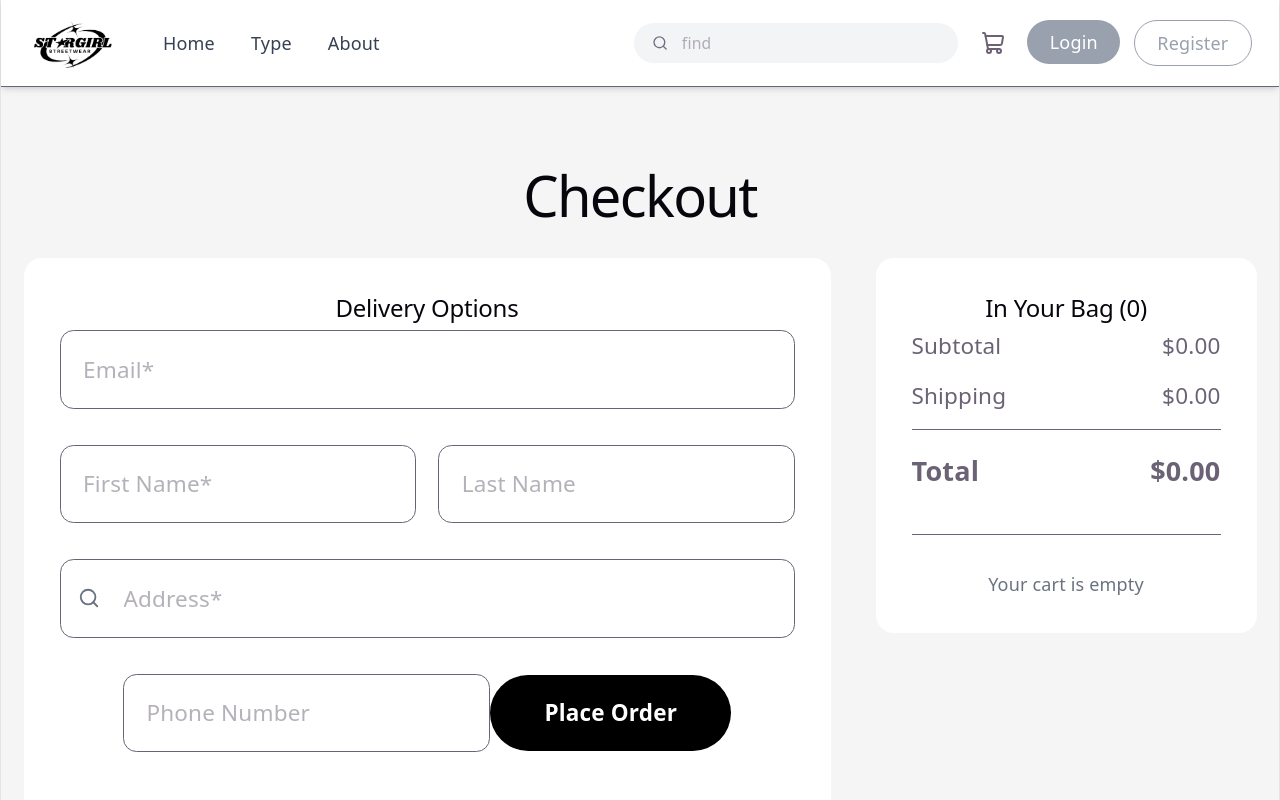
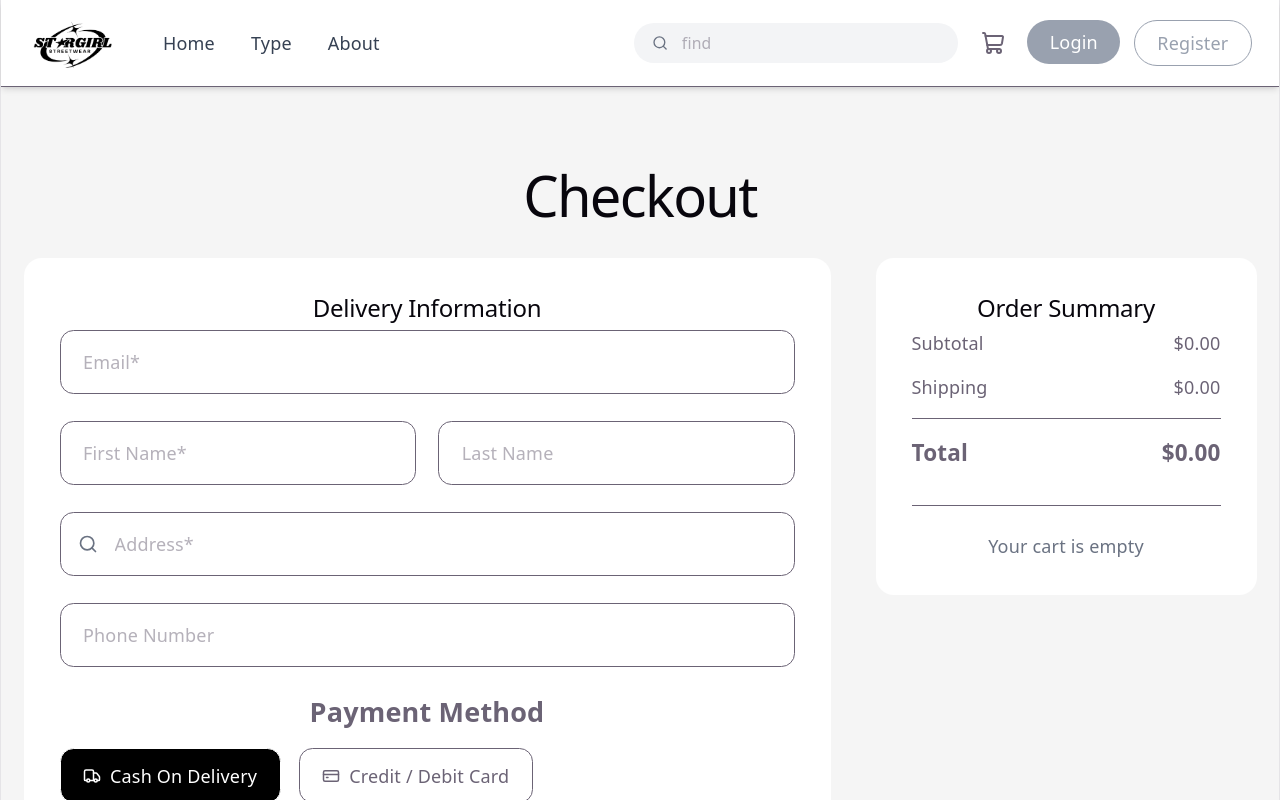
Before and after one commit to lika-010/SHOP, a React (Vite) app: page /checkout in a window 1280 px wide. Shown: the top 800 px of the page. Built offline with nearby package versions, Linux system fonts and the light colour scheme.

Commit message:
update project

```diff
--- a/src/pages/Checkout.jsx
+++ b/src/pages/Checkout.jsx
@@ -1,15 +1,9 @@
 import { useEffect, useState } from "react";
-import {
-  Truck,
-  MapPin,
-  Search,
-  HelpCircle,
-} from "lucide-react";
+import { Search, Truck, CreditCard } from "lucide-react";
 
 export default function Checkout() {
   const [cartItems, setCartItems] = useState([]);
 
-  // 🧠 form state (IMPORTANT)
   const [form, setForm] = useState({
     email: "",
     firstName: "",
@@ -18,14 +12,26 @@ export default function Checkout() {
     phone: "",
   });
 
-  // 🔄 load cart
-  const loadCart = () => {
-    const cart = JSON.parse(localStorage.getItem("cart")) || [];
-    setCartItems(cart);
+  const [paymentMethod, setPaymentMethod] = useState("cod");
+
+  const [cardInfo, setCardInfo] = useState({
+    cardNumber: "",
+    cardHolder: "",
+    expiry: "",
+    cvv: "",
+  });
+
+  const safeParse = (key, fallback) => {
+    try {
+      return JSON.parse(localStorage.getItem(key)) ?? fallback;
+    } catch {
+      return fallback;
+    }
   };
 
   useEffect(() => {
-    loadCart();
+    const cart = safeParse("cart", []);
+    setCartItems(cart);
   }, []);
 
   const subtotal = cartItems.reduce(
@@ -37,7 +43,6 @@ export default function Checkout() {
   const tax = 0;
   const total = subtotal + shipping + tax;
 
-  // 🧾 submit order
   const handleSubmit = (e) => {
     e.preventDefault();
 
@@ -51,24 +56,72 @@ export default function Checkout() {
       return;
     }
 
+    if (paymentMethod === "card") {
+      if (
+        !cardInfo.cardNumber ||
+        !cardInfo.cardHolder ||
+        !cardInfo.expiry ||
+        !cardInfo.cvv
+      ) {
+        alert("Please complete card information");
+        return;
+      }
+    }
+
     const order = {
       id: Date.now(),
       customer: form,
       items: cartItems,
       total,
+      status: "pending",
+      paymentMethod,
+      paymentStatus:
+        paymentMethod === "card" ? "paid" : "pending",
+
+      cardInfo:
+        paymentMethod === "card"
+          ? {
+              cardNumber:
+                "**** **** **** " +
+                cardInfo.cardNumber.slice(-4),
+              cardHolder: cardInfo.cardHolder,
+            }
+          : null,
+
       date: new Date().toISOString(),
     };
 
-    const orders = JSON.parse(localStorage.getItem("orders")) || [];
-    orders.push(order);
+    const orders = safeParse("orders", []);
 
-    localStorage.setItem("orders", JSON.stringify(orders));
+    localStorage.setItem(
+      "orders",
+      JSON.stringify([...orders, order])
+    );
 
-    // clear cart
     localStorage.removeItem("cart");
+
     setCartItems([]);
 
-    alert("Order placed successfully!");
+    setForm({
+      email: "",
+      firstName: "",
+      lastName: "",
+      address: "",
+      phone: "",
+    });
+
+    setCardInfo({
+      cardNumber: "",
+      cardHolder: "",
+      expiry: "",
+      cvv: "",
+    });
+
+    alert(
+      paymentMethod === "card"
+        ? "Payment successful! Order placed."
+        : "Order placed successfully!"
+    );
   };
 
   return (
@@ -81,22 +134,23 @@ export default function Checkout() {
 
         {/* LEFT */}
         <div className="lg:col-span-2 bg-white p-8 rounded-2xl">
-
           <h2 className="text-3xl font-semibold mb-8">
-            Delivery Options
+            Delivery Information
           </h2>
 
-          {/* FORM */}
-          <form onSubmit={handleSubmit} className="space-y-8">
+          <form onSubmit={handleSubmit} className="space-y-6">
 
             <input
               type="email"
               placeholder="Email*"
               value={form.email}
               onChange={(e) =>
-                setForm({ ...form, email: e.target.value })
+                setForm({
+                  ...form,
+                  email: e.target.value,
+                })
               }
-              className="w-full border rounded-xl px-5 py-5 text-xl"
+              className="w-full border rounded-xl px-5 py-4"
             />
 
             <div className="grid md:grid-cols-2 gap-5">
@@ -105,9 +159,12 @@ export default function Checkout() {
                 placeholder="First Name*"
                 value={form.firstName}
                 onChange={(e) =>
-                  setForm({ ...form, firstName: e.target.value })
+                  setForm({
+                    ...form,
+                    firstName: e.target.value,
+                  })
                 }
-                className="border rounded-xl px-5 py-5 text-xl"
+                className="border rounded-xl px-5 py-4"
               />
 
               <input
@@ -115,16 +172,19 @@ export default function Checkout() {
                 placeholder="Last Name"
                 value={form.lastName}
                 onChange={(e) =>
-                  setForm({ ...form, lastName: e.target.value })
+                  setForm({
+                    ...form,
+                    lastName: e.target.value,
+                  })
                 }
-                className="border rounded-xl px-5 py-5 text-xl"
+                className="border rounded-xl px-5 py-4"
               />
             </div>
 
             <div className="relative">
               <Search
+                size={20}
                 className="absolute left-4 top-1/2 -translate-y-1/2 text-gray-500"
-                size={22}
               />
 
               <input
@@ -132,9 +192,12 @@ export default function Checkout() {
                 placeholder="Address*"
                 value={form.address}
                 onChange={(e) =>
-                  setForm({ ...form, address: e.target.value })
+                  setForm({
+                    ...form,
+                    address: e.target.value,
+                  })
                 }
-                className="w-full border rounded-xl pl-14 py-5 text-xl"
+                className="w-full border rounded-xl pl-12 py-4"
               />
             </div>
 
@@ -143,17 +206,123 @@ export default function Checkout() {
               placeholder="Phone Number"
               value={form.phone}
               onChange={(e) =>
-                setForm({ ...form, phone: e.target.value })
+                setForm({
+                  ...form,
+                  phone: e.target.value,
+                })
               }
-              className="w-full md:w-1/2 border rounded-xl px-5 py-5 text-xl"
+              className="w-full border rounded-xl px-5 py-4"
             />
+
+            {/* PAYMENT */}
+            <div>
+              <h3 className="text-2xl font-semibold mb-4">
+                Payment Method
+              </h3>
+
+              <div className="flex flex-wrap gap-4 mb-6">
+
+                <button
+                  type="button"
+                  onClick={() => setPaymentMethod("cod")}
+                  className={`flex items-center gap-2 px-5 py-3 rounded-xl border ${
+                    paymentMethod === "cod"
+                      ? "bg-black text-white"
+                      : "bg-white"
+                  }`}
+                >
+                  <Truck size={18} />
+                  Cash On Delivery
+                </button>
+
+                <button
+                  type="button"
+                  onClick={() => setPaymentMethod("card")}
+                  className={`flex items-center gap-2 px-5 py-3 rounded-xl border ${
+                    paymentMethod === "card"
+                      ? "bg-black text-white"
+                      : "bg-white"
+                  }`}
+                >
+                  <CreditCard size={18} />
+                  Credit / Debit Card
+                </button>
+
+              </div>
+
+              {/* CARD FORM */}
+              {paymentMethod === "card" && (
+                <div className="bg-gray-50 border rounded-2xl p-5 space-y-4">
+
+                  <input
+                    type="text"
+                    placeholder="Card Number"
+                    maxLength={16}
+                    value={cardInfo.cardNumber}
+                    onChange={(e) =>
+                      setCardInfo({
+                        ...cardInfo,
+                        cardNumber: e.target.value,
+                      })
+                    }
+                    className="w-full border rounded-xl p-3"
+                  />
+
+                  <input
+                    type="text"
+                    placeholder="Card Holder Name"
+                    value={cardInfo.cardHolder}
+                    onChange={(e) =>
+                      setCardInfo({
+                        ...cardInfo,
+                        cardHolder: e.target.value,
+                      })
+                    }
+                    className="w-full border rounded-xl p-3"
+                  />
+
+                  <div className="grid grid-cols-2 gap-4">
+
+                    <input
+                      type="text"
+                      placeholder="MM/YY"
+                      value={cardInfo.expiry}
+                      onChange={(e) =>
+                        setCardInfo({
+                          ...cardInfo,
+                          expiry: e.target.value,
+                        })
+                      }
+                      className="border rounded-xl p-3"
+                    />
+
+                    <input
+                      type="password"
+                      placeholder="CVV"
+                      maxLength={4}
+                      value={cardInfo.cvv}
+                      onChange={(e) =>
+                        setCardInfo({
+                          ...cardInfo,
+                          cvv: e.target.value,
+                        })
+                      }
+                      className="border rounded-xl p-3"
+                    />
+
+                  </div>
+
+                </div>
+              )}
+            </div>
 
             <button
               type="submit"
-              className="bg-black text-white px-12 py-5 rounded-full text-xl font-semibold"
+              className="bg-black text-white px-10 py-4 rounded-full font-semibold hover:bg-gray-800 transition"
             >
               Place Order
             </button>
+
           </form>
         </div>
 
@@ -161,11 +330,10 @@ export default function Checkout() {
         <div className="bg-white p-8 rounded-2xl h-fit">
 
           <h2 className="text-3xl font-semibold mb-8">
-            In Your Bag ({cartItems.length})
+            Order Summary
           </h2>
 
-          {/* SUMMARY */}
-          <div className="space-y-4 text-xl">
+          <div className="space-y-4">
 
             <div className="flex justify-between">
               <span>Subtotal</span>
@@ -177,39 +345,51 @@ export default function Checkout() {
               <span>${shipping.toFixed(2)}</span>
             </div>
 
-            <div className="border-t pt-5 flex justify-between text-2xl font-semibold">
+            <div className="border-t pt-4 flex justify-between text-xl font-bold">
               <span>Total</span>
               <span>${total.toFixed(2)}</span>
             </div>
+
           </div>
 
-          {/* ITEMS */}
-          <div className="border-t mt-10 pt-8 space-y-6">
+          <div className="border-t mt-8 pt-6 space-y-4">
+
             {cartItems.length === 0 ? (
               <p className="text-center text-gray-500">
                 Your cart is empty
               </p>
             ) : (
               cartItems.map((item) => (
-                <div key={item.id} className="flex gap-5">
+                <div
+                  key={item.id}
+                  className="flex gap-4"
+                >
                   <img
                     src={item.image}
-                    className="w-28 h-28 object-cover rounded-lg"
+                    alt={item.name}
+                    className="w-20 h-20 rounded-lg object-cover"
                   />
 
                   <div>
-                    <h4 className="text-xl font-semibold">
-                      ${item.price * item.quantity}
+                    <h4 className="font-semibold">
+                      {item.name}
                     </h4>
 
-                    <p>{item.name}</p>
-                    <p className="text-gray-600">
+                    <p className="text-gray-500">
                       Qty: {item.quantity}
+                    </p>
+
+                    <p className="font-bold">
+                      $
+                      {(
+                        item.price * item.quantity
+                      ).toFixed(2)}
                     </p>
                   </div>
                 </div>
               ))
             )}
+
           </div>
 
         </div>
--- a/src/pages/buy.jsx
+++ b/src/pages/buy.jsx
@@ -1,16 +1,33 @@
-import { useLocation } from "react-router-dom";
+import { useLocation, useNavigate } from "react-router-dom";
+import { useState } from "react";
 import {
   Truck,
   MapPin,
   Search,
   HelpCircle,
+  CreditCard,
 } from "lucide-react";
 
 export default function Buy() {
   const location = useLocation();
+  const navigate = useNavigate();
+
   const product = location.state;
 
-  // 🛑 If no product (page refresh protection)
+  const [form, setForm] = useState({
+    address: "",
+    phone: "",
+  });
+
+  const [paymentMethod, setPaymentMethod] = useState("cod");
+
+  const [cardInfo, setCardInfo] = useState({
+    cardNumber: "",
+    cardHolder: "",
+    expiry: "",
+    cvv: "",
+  });
+
   if (!product) {
     return (
       <div className="text-center py-20 text-2xl font-semibold">
@@ -19,57 +36,131 @@ export default function Buy() {
     );
   }
 
-  // 💰 Calculations
   const subtotal = product.price * (product.quantity || 1);
   const shipping = 8;
   const total = subtotal + shipping;
 
+  const handleSubmit = (e) => {
+    e.preventDefault();
+
+    if (!form.address || !form.phone) {
+      alert("Please fill all required fields");
+      return;
+    }
+
+    if (paymentMethod === "card") {
+      if (
+        !cardInfo.cardNumber ||
+        !cardInfo.cardHolder ||
+        !cardInfo.expiry ||
+        !cardInfo.cvv
+      ) {
+        alert("Please complete card information");
+        return;
+      }
+    }
+
+    const order = {
+      id: Date.now(),
+
+      items: [
+        {
+          ...product,
+          quantity: product.quantity || 1,
+        },
+      ],
+
+      total,
+      status: "pending",
+
+      customer: {
+        address: form.address,
+        phone: form.phone,
+      },
+
+      paymentMethod,
+
+      paymentStatus:
+        paymentMethod === "card"
+          ? "paid"
+          : "pending",
+
+      cardInfo:
+        paymentMethod === "card"
+          ? {
+              cardNumber:
+                "**** **** **** " +
+                cardInfo.cardNumber.slice(-4),
+              cardHolder: cardInfo.cardHolder,
+            }
+          : null,
+
+      date: new Date().toISOString(),
+    };
+
+    const orders =
+      JSON.parse(localStorage.getItem("orders")) || [];
+
+    orders.push(order);
+
+    localStorage.setItem(
+      "orders",
+      JSON.stringify(orders)
+    );
+
+    alert(
+      paymentMethod === "card"
+        ? "Payment successful!"
+        : "Order placed successfully!"
+    );
+
+    navigate("/");
+  };
+
   return (
     <div className="min-h-screen bg-[#f5f5f5] py-10 px-5">
       <h1 className="text-4xl font-semibold text-center mb-12">
-        Buy
+        Buy Now
       </h1>
 
       <div className="max-w-7xl mx-auto grid lg:grid-cols-3 gap-10">
 
-        {/* LEFT SIDE */}
+        {/* LEFT */}
         <div className="lg:col-span-2 bg-white p-8 rounded-2xl shadow-sm">
 
-          {/* Delivery */}
           <h2 className="text-3xl font-semibold mb-8">
-            Delivery Options
+            Delivery Information
           </h2>
 
           <div className="grid grid-cols-2 gap-5 mb-8">
 
-            <button className="border-2 border-black rounded-xl py-6 flex items-center justify-center gap-3 text-xl font-medium hover:bg-gray-100 transition">
+            <button
+              type="button"
+              className="border-2 border-black rounded-xl py-6 flex items-center justify-center gap-3 text-xl font-medium"
+            >
               <Truck size={28} />
               Ship
             </button>
 
-            <button className="border rounded-xl py-6 flex items-center justify-center gap-3 text-xl font-medium hover:bg-gray-100 transition">
+            <button
+              type="button"
+              className="border rounded-xl py-6 flex items-center justify-center gap-3 text-xl font-medium"
+            >
               <MapPin size={28} />
               Pick Up
             </button>
+
           </div>
 
-          {/* Tabs */}
-          <div className="flex gap-3 mb-10">
-            <button className="px-8 py-3 rounded-full border text-lg font-medium bg-white">
-              Home/Office
-            </button>
+          <form
+            onSubmit={handleSubmit}
+            className="space-y-8"
+          >
 
-            <button className="px-8 py-3 rounded-full bg-gray-100 text-lg font-medium">
-              APO/FPO
-            </button>
-          </div>
-
-          {/* Form */}
-          <form className="space-y-8">
-
-
+            {/* ADDRESS */}
             <div>
               <div className="relative">
+
                 <Search
                   className="absolute left-4 top-1/2 -translate-y-1/2 text-gray-500"
                   size={22}
@@ -77,47 +168,159 @@ export default function Buy() {
 
                 <input
                   type="text"
-                  placeholder="Start typing address"
-                  className="w-full border rounded-xl pl-14 pr-5 py-5 text-xl outline-none focus:ring-2 focus:ring-black"
+                  placeholder="Address*"
+                  value={form.address}
+                  onChange={(e) =>
+                    setForm({
+                      ...form,
+                      address: e.target.value,
+                    })
+                  }
+                  className="w-full border rounded-xl pl-14 pr-5 py-5 text-xl"
                 />
+
               </div>
-
-              <button
-                type="button"
-                className="mt-4 underline text-gray-700 text-lg"
-              >
-                Enter address manually
-              </button>
             </div>
 
+            {/* PHONE */}
             <input
               type="text"
               placeholder="Phone Number*"
-              className="w-full md:w-1/2 border rounded-xl px-5 py-5 text-xl outline-none focus:ring-2 focus:ring-black"
+              value={form.phone}
+              onChange={(e) =>
+                setForm({
+                  ...form,
+                  phone: e.target.value,
+                })
+              }
+              className="w-full md:w-1/2 border rounded-xl px-5 py-5 text-xl"
             />
 
-            <div className="pt-10">
-              <button className="bg-gray-200 text-gray-600 px-12 py-5 rounded-full text-xl font-semibold hover:bg-gray-300 transition">
-                Save & Continue
-              </button>
+            {/* PAYMENT */}
+            <div>
+
+              <h3 className="text-2xl font-semibold mb-4">
+                Payment Method
+              </h3>
+
+              <div className="flex gap-4 mb-6">
+
+                <button
+                  type="button"
+                  onClick={() =>
+                    setPaymentMethod("cod")
+                  }
+                  className={`px-5 py-3 rounded-xl border ${
+                    paymentMethod === "cod"
+                      ? "bg-black text-white"
+                      : ""
+                  }`}
+                >
+                  Cash On Delivery
+                </button>
+
+                <button
+                  type="button"
+                  onClick={() =>
+                    setPaymentMethod("card")
+                  }
+                  className={`flex items-center gap-2 px-5 py-3 rounded-xl border ${
+                    paymentMethod === "card"
+                      ? "bg-black text-white"
+                      : ""
+                  }`}
+                >
+                  <CreditCard size={18} />
+                  Credit Card
+                </button>
+
+              </div>
+
+              {paymentMethod === "card" && (
+                <div className="bg-gray-50 border rounded-xl p-5 space-y-4">
+
+                  <input
+                    type="text"
+                    placeholder="Card Number"
+                    maxLength={16}
+                    value={cardInfo.cardNumber}
+                    onChange={(e) =>
+                      setCardInfo({
+                        ...cardInfo,
+                        cardNumber: e.target.value,
+                      })
+                    }
+                    className="w-full border rounded-lg p-3"
+                  />
+
+                  <input
+                    type="text"
+                    placeholder="Card Holder Name"
+                    value={cardInfo.cardHolder}
+                    onChange={(e) =>
+                      setCardInfo({
+                        ...cardInfo,
+                        cardHolder: e.target.value,
+                      })
+                    }
+                    className="w-full border rounded-lg p-3"
+                  />
+
+                  <div className="grid grid-cols-2 gap-4">
+
+                    <input
+                      type="text"
+                      placeholder="MM/YY"
+                      value={cardInfo.expiry}
+                      onChange={(e) =>
+                        setCardInfo({
+                          ...cardInfo,
+                          expiry: e.target.value,
+                        })
+                      }
+                      className="border rounded-lg p-3"
+                    />
+
+                    <input
+                      type="password"
+                      placeholder="CVV"
+                      maxLength={4}
+                      value={cardInfo.cvv}
+                      onChange={(e) =>
+                        setCardInfo({
+                          ...cardInfo,
+                          cvv: e.target.value,
+                        })
+                      }
+                      className="border rounded-lg p-3"
+                    />
+
+                  </div>
+
+                </div>
+              )}
+
             </div>
+
+            <button
+              type="submit"
+              className="bg-black text-white px-12 py-5 rounded-full text-xl font-semibold hover:bg-gray-800 transition"
+            >
+              Place Order
+            </button>
+
           </form>
         </div>
 
-        {/* RIGHT SIDE */}
+        {/* RIGHT */}
         <div className="bg-white p-8 rounded-2xl shadow-sm h-fit">
 
-          <div className="flex items-center justify-between mb-8">
+          <div className="flex justify-between items-center mb-8">
             <h2 className="text-3xl font-semibold">
-              In Your Bag
+              Order Summary
             </h2>
-
-            <button className="underline text-xl">
-              Edit
-            </button>
           </div>
 
-          {/* Summary */}
           <div className="space-y-4 text-xl">
 
             <div className="flex justify-between">
@@ -135,7 +338,6 @@ export default function Buy() {
                 <span>Estimated Tax</span>
                 <HelpCircle size={18} />
               </div>
-
               <span>$0.00</span>
             </div>
 
@@ -143,13 +345,10 @@ export default function Buy() {
               <span>Total</span>
               <span>${total.toFixed(2)}</span>
             </div>
+
           </div>
 
-          {/* PRODUCT (DYNAMIC) */}
           <div className="border-t mt-10 pt-8">
-            <h3 className="text-2xl font-semibold mb-6">
-              Arrives by Fri, May 29
-            </h3>
 
             <div className="flex gap-5">
 
@@ -160,6 +359,7 @@ export default function Buy() {
               />
 
               <div>
+
                 <h4 className="text-2xl font-semibold">
                   ${product.price}
                 </h4>
@@ -168,23 +368,20 @@ export default function Buy() {
                   {product.name}
                 </p>
 
-                <p className="text-gray-600 text-lg">
+                <p className="text-gray-600">
                   {product.category}
                 </p>
 
-                {product.size && (
-                  <p className="text-gray-600 text-lg">
-                    Size: {product.size}
-                  </p>
-                )}
-
-                <p className="mt-3 text-lg text-gray-700">
+                <p className="mt-2">
                   Qty: {product.quantity || 1}
                 </p>
+
               </div>
 
             </div>
+
           </div>
+
         </div>
 
       </div>
```
